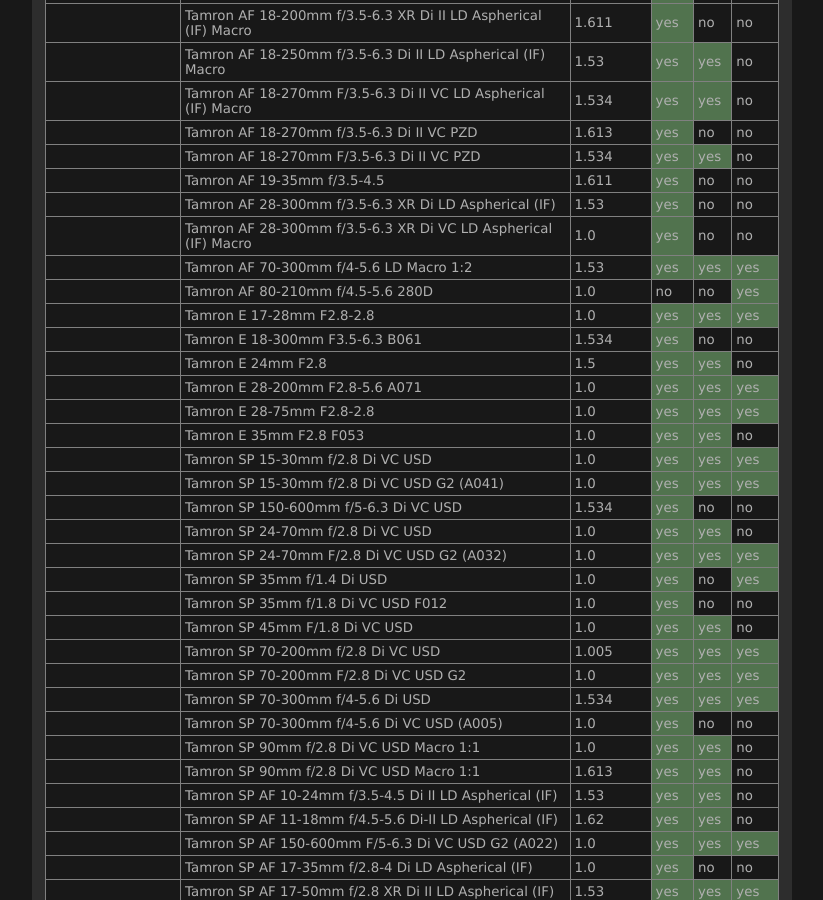
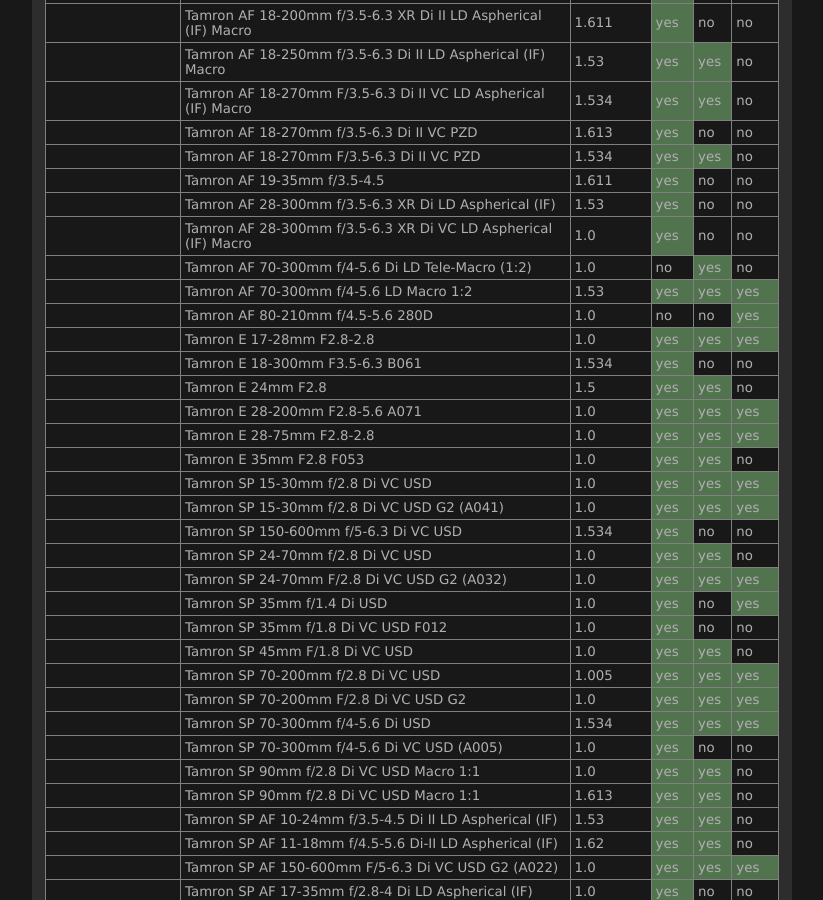
Before and after one commit to lensfun/lensfun.github.io, a Jekyll site: the page built from _posts/lenslist/2999-12-31-Lenslist-master.md, in a window 1280 px wide and 900 px high, scrolled down 32893 px. Shown: the whole window, without its empty margins (284-1107 px from the left). Built offline with Jekyll 4.4.1, drawn with Linux system fonts in a browser that asks for light colours.

Commit message:
Update master lens list from GitHub Actions

```diff
--- a/_posts/lenslist/2999-12-31-Lenslist-master.md
+++ b/_posts/lenslist/2999-12-31-Lenslist-master.md
@@ -1345,6 +1345,7 @@ This list was generated on 2025-09-15 from current Lensfun sources. Your Lensfun
 <tr class="lenslist-bg2"><td></td><td>Tamron AF 19-35mm f/3.5-4.5</td><td>1.611</td><td class="lenslist-highlight lenslist-check">yes</td><td class="lenslist-check">no</td><td class="lenslist-check">no</td></tr>
 <tr class="lenslist-bg2"><td></td><td>Tamron AF 28-300mm f/3.5-6.3 XR Di LD Aspherical (IF)</td><td>1.53</td><td class="lenslist-highlight lenslist-check">yes</td><td class="lenslist-check">no</td><td class="lenslist-check">no</td></tr>
 <tr class="lenslist-bg2"><td></td><td>Tamron AF 28-300mm f/3.5-6.3 XR Di VC LD Aspherical (IF) Macro</td><td>1.0</td><td class="lenslist-highlight lenslist-check">yes</td><td class="lenslist-check">no</td><td class="lenslist-check">no</td></tr>
+<tr class="lenslist-bg2"><td></td><td>Tamron AF 70-300mm f/4-5.6 Di LD Tele-Macro (1:2)</td><td>1.0</td><td class="lenslist-check">no</td><td class="lenslist-highlight lenslist-check">yes</td><td class="lenslist-check">no</td></tr>
 <tr class="lenslist-bg2"><td></td><td>Tamron AF 70-300mm f/4-5.6 LD Macro 1:2</td><td>1.53</td><td class="lenslist-highlight lenslist-check">yes</td><td class="lenslist-highlight lenslist-check">yes</td><td class="lenslist-highlight lenslist-check">yes</td></tr>
 <tr class="lenslist-bg2"><td></td><td>Tamron AF 80-210mm f/4.5-5.6 280D</td><td>1.0</td><td class="lenslist-check">no</td><td class="lenslist-check">no</td><td class="lenslist-highlight lenslist-check">yes</td></tr>
 <tr class="lenslist-bg2"><td></td><td>Tamron E 17-28mm F2.8-2.8</td><td>1.0</td><td class="lenslist-highlight lenslist-check">yes</td><td class="lenslist-highlight lenslist-check">yes</td><td class="lenslist-highlight lenslist-check">yes</td></tr>
```
